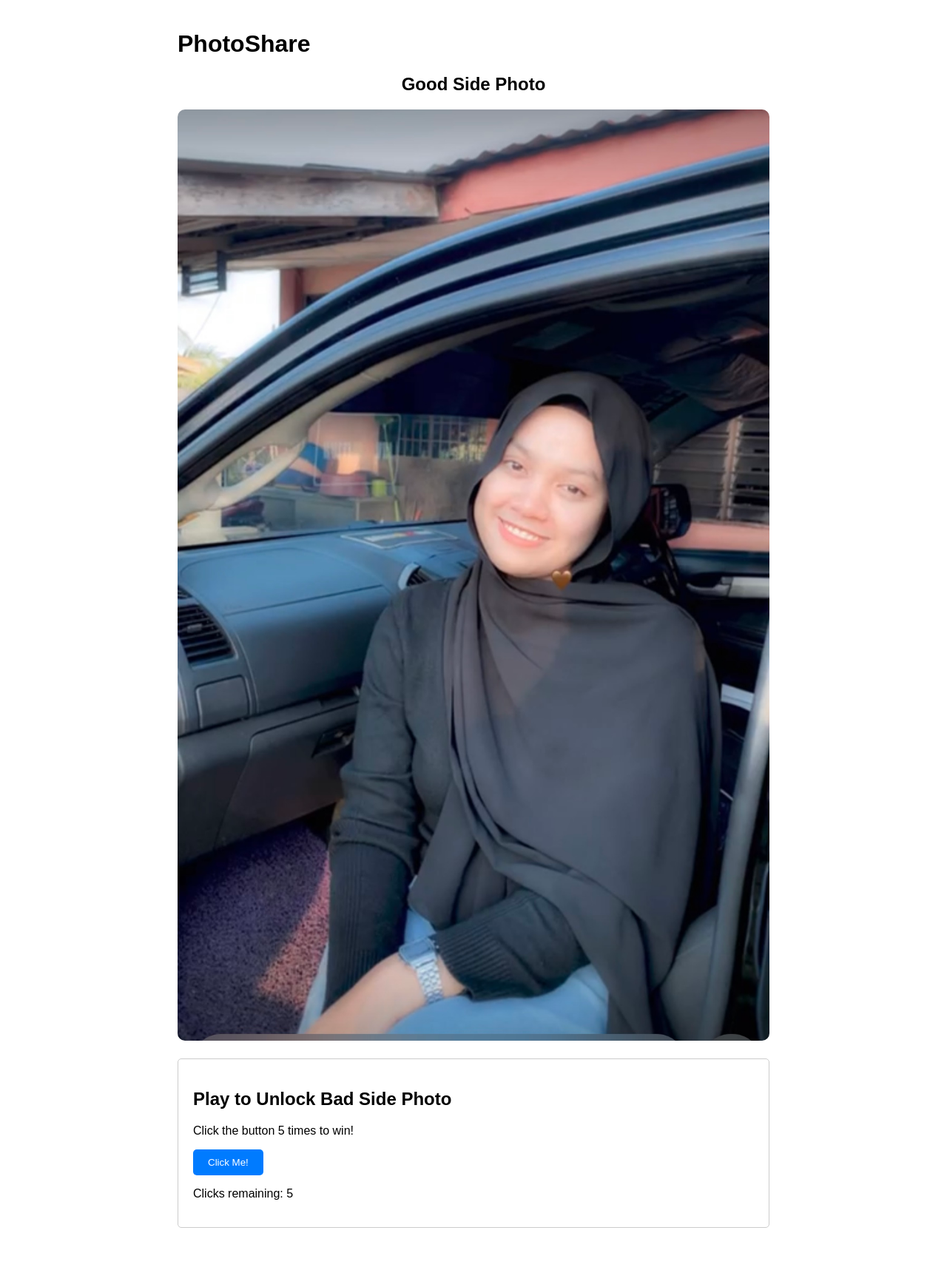
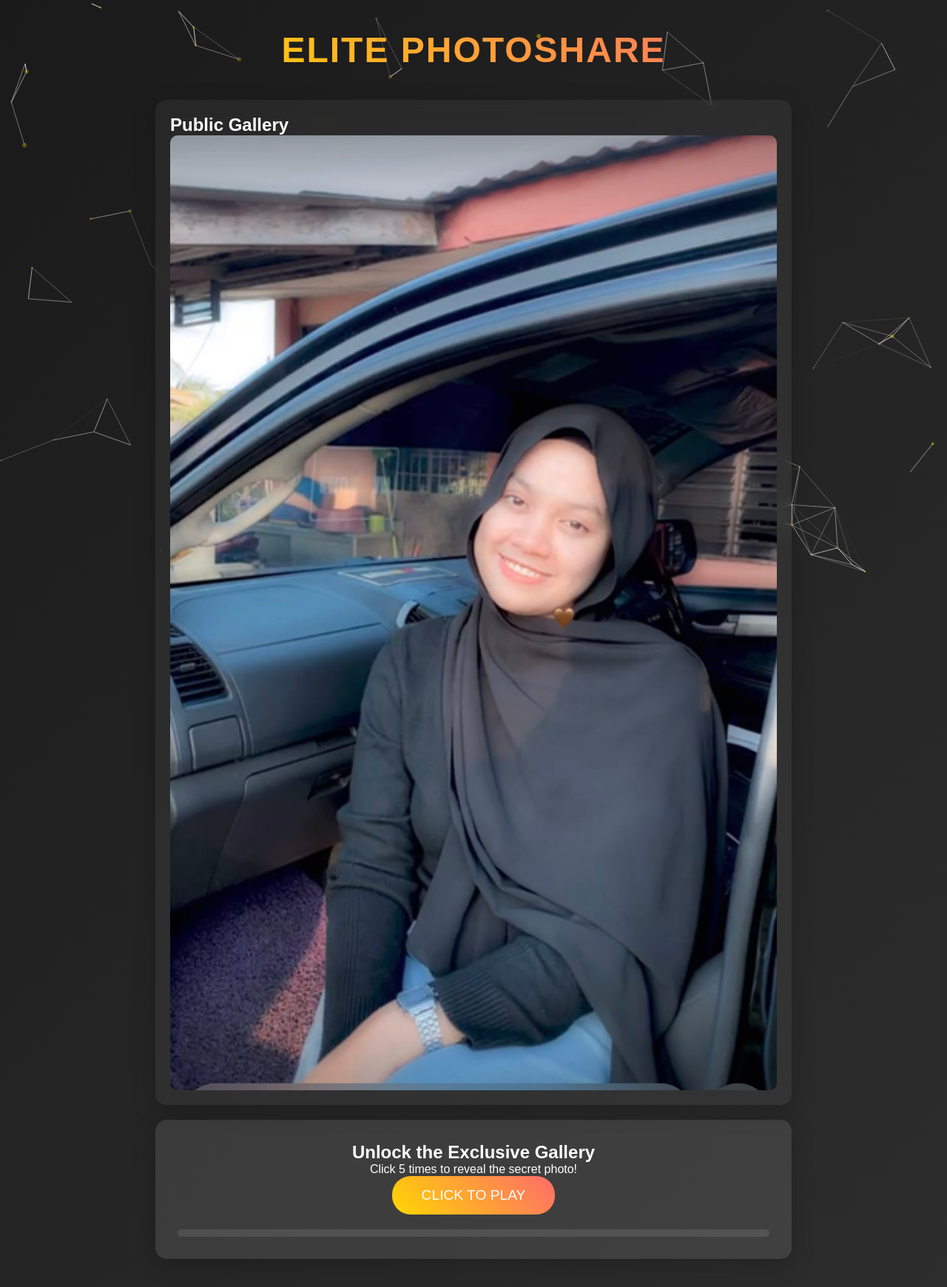
Before and after one commit to woiiz/woiiz.xyz, a plain HTML site: page index.html in a window 1280 px wide. Shown: the whole page at 74% size. Before the commit the page ends 1700 px from the top, so only its background shows below. Drawn offline with nearby package versions, Linux system fonts and the light colour scheme.

Commit message:
Update index.html

```diff
--- a/index.html
+++ b/index.html
@@ -1,25 +1,68 @@
-<!DOCTYPE html>
+<!<!DOCTYPE html>
 <html lang="en">
 <head>
     <meta charset="UTF-8">
     <meta name="viewport" content="width=device-width, initial-scale=1.0">
-    <title>PhotoShare</title>
+    <title>Elite PhotoShare</title>
     <style>
-        body {
-            font-family: Arial, sans-serif;
-            max-width: 800px;
-            margin: 0 auto;
-            padding: 20px;
+        * {
+            margin: 0;
+            padding: 0;
+            box-sizing: border-box;
         }
 
-        .photo-container {
-            margin: 20px 0;
-            text-align: center;
+        body {
+            font-family: 'Poppins', sans-serif;
+            background: linear-gradient(135deg, #1a1a1a, #2d2d2d);
+            color: #fff;
+            overflow-x: hidden;
+            position: relative;
         }
 
-        .good-side img {
+        #particles-js {
+            position: fixed;
+            width: 100%;
+            height: 100%;
+            z-index: -1;
+        }
+
+        .container {
+            max-width: 900px;
+            margin: 0 auto;
+            padding: 40px 20px;
+        }
+
+        h1 {
+            text-align: center;
+            font-size: 3rem;
+            margin-bottom: 40px;
+            text-transform: uppercase;
+            letter-spacing: 2px;
+            background: linear-gradient(45deg, #ffd700, #ff6b6b);
+            -webkit-background-clip: text;
+            background-clip: text;
+            color: transparent;
+            animation: fadeIn 2s ease;
+        }
+
+        .photo-card {
+            background: rgba(255, 255, 255, 0.05);
+            border-radius: 15px;
+            padding: 20px;
+            margin: 20px 0;
+            backdrop-filter: blur(10px);
+            box-shadow: 0 8px 32px rgba(0, 0, 0, 0.2);
+            transition: transform 0.3s ease;
+        }
+
+        .photo-card:hover {
+            transform: translateY(-5px);
+        }
+
+        .photo-card img {
             max-width: 100%;
             border-radius: 10px;
+            animation: slideUp 1s ease;
         }
 
         .bad-side {
@@ -28,68 +71,132 @@
 
         .bad-side.unlocked {
             display: block;
+            animation: reveal 1s ease;
         }
 
         .game-container {
+            text-align: center;
+            padding: 30px;
+            background: rgba(255, 255, 255, 0.1);
+            border-radius: 15px;
             margin: 20px 0;
-            padding: 20px;
-            border: 1px solid #ccc;
-            border-radius: 5px;
+            box-shadow: 0 8px 32px rgba(0, 0, 0, 0.2);
         }
 
-        button {
-            padding: 10px 20px;
-            background-color: #007bff;
-            color: white;
+        .game-button {
+            padding: 15px 40px;
+            background: linear-gradient(45deg, #ffd700, #ff6b6b);
             border: none;
-            border-radius: 5px;
+            border-radius: 25px;
+            color: #fff;
+            font-size: 1.2rem;
             cursor: pointer;
+            transition: all 0.3s ease;
+            text-transform: uppercase;
         }
 
-        button:hover {
-            background-color: #0056b3;
+        .game-button:hover {
+            transform: scale(1.05);
+            box-shadow: 0 0 20px rgba(255, 215, 0, 0.5);
+        }
+
+        .progress-bar {
+            width: 100%;
+            height: 10px;
+            background: rgba(255, 255, 255, 0.1);
+            border-radius: 5px;
+            margin-top: 20px;
+            overflow: hidden;
+        }
+
+        .progress {
+            height: 100%;
+            background: linear-gradient(45deg, #ffd700, #ff6b6b);
+            width: 0;
+            transition: width 0.3s ease;
+        }
+
+        @keyframes fadeIn {
+            from { opacity: 0; }
+            to { opacity: 1; }
+        }
+
+        @keyframes slideUp {
+            from { transform: translateY(50px); opacity: 0; }
+            to { transform: translateY(0); opacity: 1; }
+        }
+
+        @keyframes reveal {
+            from { opacity: 0; transform: scale(0.95); }
+            to { opacity: 1; transform: scale(1); }
         }
     </style>
 </head>
 <body>
-    <h1>PhotoShare</h1>
+    <div id="particles-js"></div>
+    <div class="container">
+        <h1>Elite PhotoShare</h1>
 
-    <!-- Good Side Photo (Public) -->
-    <div class="photo-container good-side">
-        <h2>Good Side Photo</h2>
-        <img src="https://raw.githubusercontent.com/woiiz/woiiz.xyz/refs/heads/main/IMG_2368.jpeg" alt="G Photo">
+        <!-- Good Side Photo -->
+        <div class="photo-card good-side">
+            <h2>Public Gallery</h2>
+            <img src="https://raw.githubusercontent.com/woiiz/woiiz.xyz/refs/heads/main/IMG_2368.jpeg" alt="Good Side">
         </div>
 
-    <!-- Bad Side Photo (Locked) -->
-    <div class="photo-container bad-side" id="badSide">
-        <h2>Bad Side Photo</h2>
-        <img src="https://raw.githubusercontent.com/woiiz/woiiz.xyz/refs/heads/main/IMG_2372.png" alt="Bad Side Photo">
+        <!-- Bad Side Photo -->
+        <div class="photo-card bad-side" id="badSide">
+            <h2>Exclusive Gallery</h2>
+            <img src="https://raw.githubusercontent.com/woiiz/woiiz.xyz/refs/heads/main/IMG_2372.png" alt="Bad Side">
         </div>
 
         <!-- Game Container -->
         <div class="game-container" id="gameContainer">
-        <h2>Play to Unlock Bad Side Photo</h2>
-        <p>Click the button 5 times to win!</p>
-        <button id="gameButton">Click Me!</button>
-        <p>Clicks remaining: <span id="clickCount">5</span></p>
+            <h2>Unlock the Exclusive Gallery</h2>
+            <p>Click 5 times to reveal the secret photo!</p>
+            <button class="game-button" id="gameButton">Click to Play</button>
+            <div class="progress-bar">
+                <div class="progress" id="progress"></div>
+            </div>
+        </div>
     </div>
 
+    <script src="https://cdn.jsdelivr.net/particles.js/2.0.0/particles.min.js"></script>
     <script>
+        // Particle Background
+        particlesJS("particles-js", {
+            particles: {
+                number: { value: 80, density: { enable: true, value_area: 800 } },
+                color: { value: "#ffd700" },
+                shape: { type: "circle" },
+                opacity: { value: 0.5, random: true },
+                size: { value: 3, random: true },
+                move: { enable: true, speed: 1, direction: "none", random: true }
+            },
+            interactivity: {
+                detect_on: "canvas",
+                events: { onhover: { enable: true, mode: "repulse" } }
+            }
+        });
+
+        // Game Logic
         const gameButton = document.getElementById('gameButton');
-        const clickCount = document.getElementById('clickCount');
+        const progress = document.getElementById('progress');
         const gameContainer = document.getElementById('gameContainer');
         const badSide = document.getElementById('badSide');
-        let clicksRemaining = 5;
+        let clicks = 0;
+        const totalClicks = 5;
 
         gameButton.addEventListener('click', () => {
-            clicksRemaining--;
-            clickCount.textContent = clicksRemaining;
+            clicks++;
+            const progressWidth = (clicks / totalClicks) * 100;
+            progress.style.width = `${progressWidth}%`;
 
-            if (clicksRemaining <= 0) {
-                // Unlock bad side photo
+            if (clicks >= totalClicks) {
                 badSide.classList.add('unlocked');
                 gameContainer.style.display = 'none';
-                alert('Congratulations! You unlocked the bad side photo!');
+                setTimeout(() => {
+                    alert('Access Granted! Enjoy the exclusive gallery.');
+                }, 500);
             }
         });
     </script>
```
Lines whose indentation alone changed are shown as unchanged.
